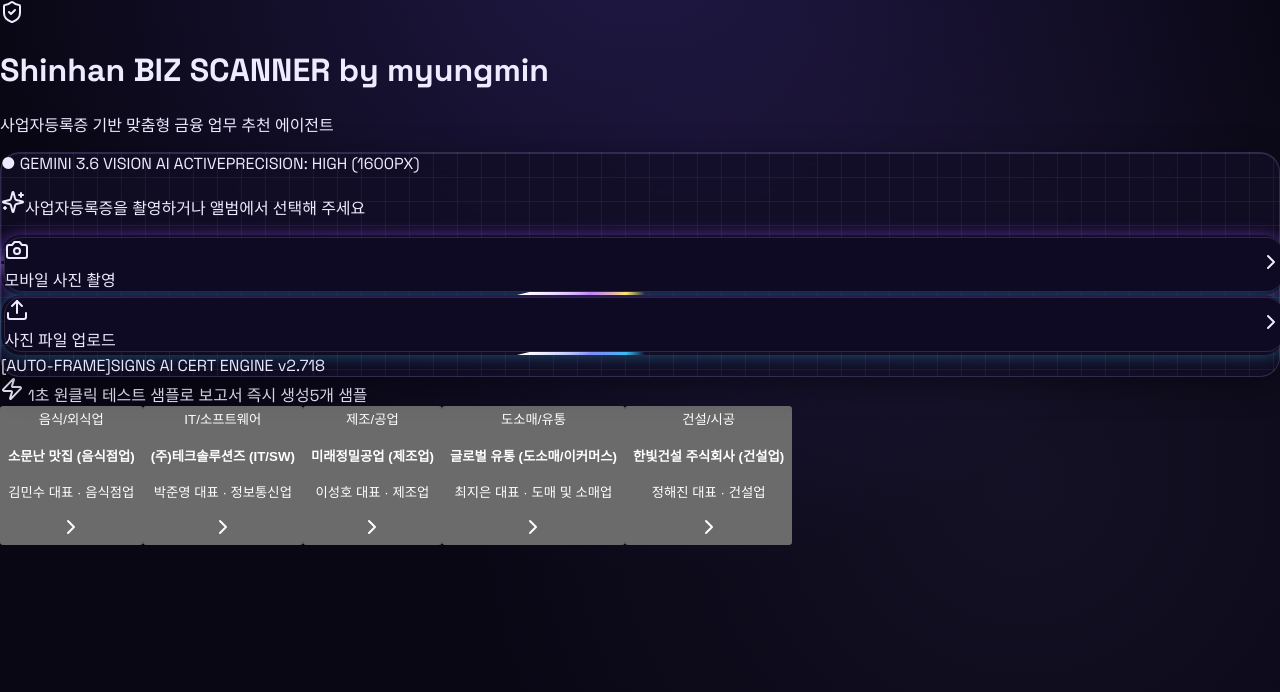
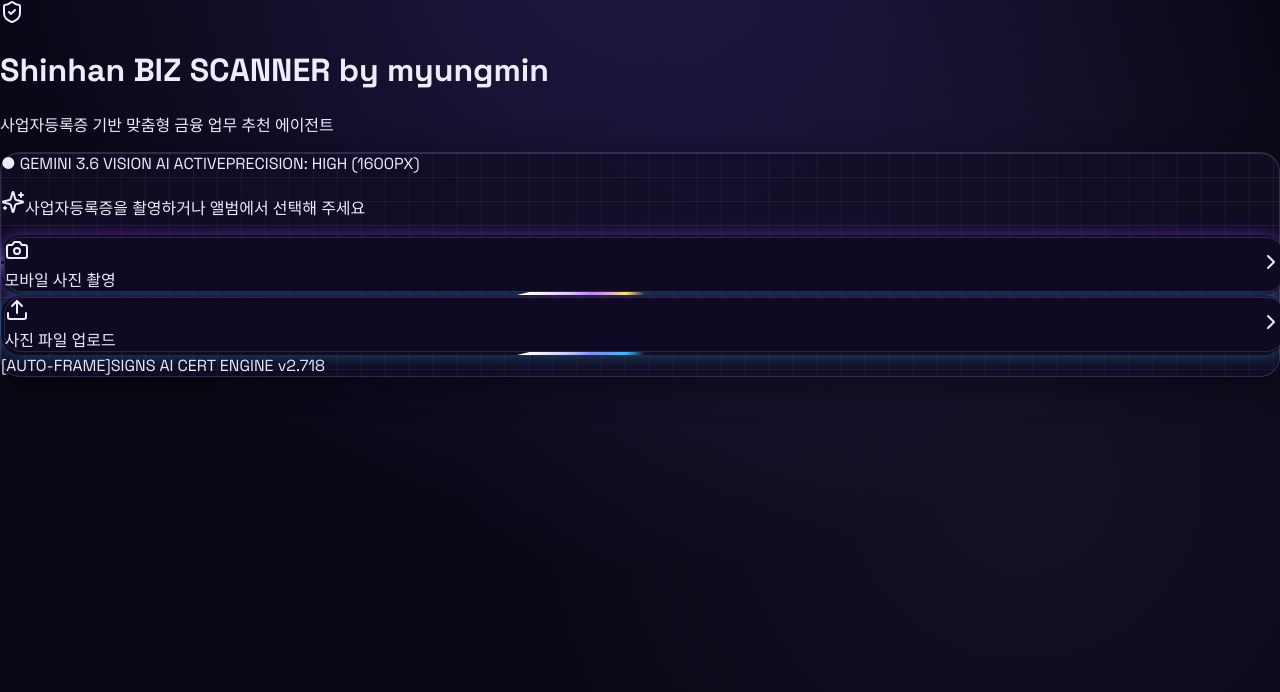
Before and after one commit to Double-El/public, a React (Vite) app: page / in a window 1280 px wide. Shown: the top 692 px of the page. Built offline with nearby package versions, Linux system fonts and the light colour scheme; a web font is replaced by a local one.

Commit message:
feat: Remove preset sample cards and enable direct camera AI scan to 4-pillar analytics & email dispatch pipeline

```diff
--- a/src/components/ScannerStep.jsx
+++ b/src/components/ScannerStep.jsx
@@ -1,8 +1,8 @@
 import React, { useState, useRef } from 'react';
-import { Camera, Upload, CheckCircle2, RefreshCw, Loader2, Sparkles, ChevronRight, Image, FileText, Zap } from 'lucide-react';
-import { runOCRScan, parseBusinessCertificateText, PRESET_SAMPLES } from '../utils/ocrScanner';
+import { Camera, Upload, CheckCircle2, RefreshCw, Loader2, Sparkles, ChevronRight, Image, FileText } from 'lucide-react';
+import { runOCRScan, parseBusinessCertificateText } from '../utils/ocrScanner';
 
-export default function ScannerStep({ onScanComplete, onSelectPreset }) {
+export default function ScannerStep({ onScanComplete }) {
   const [isScanning, setIsScanning] = useState(false);
 
   // Real-time Visual Step Progress State
@@ -256,47 +256,6 @@
           </div>
         </div>
 
-        {/* 1-Click Fast Test Sample Section */}
-        <div className="glass-panel rounded-2xl p-3 border border-indigo-500/30 bg-indigo-950/20 space-y-2">
-          <div className="flex items-center justify-between">
-            <span className="text-[11px] font-bold text-indigo-300 flex items-center gap-1">
-              <Zap className="w-3.5 h-3.5 text-amber-400" /> 1초 원클릭 테스트 샘플로 보고서 즉시 생성
-            </span>
-            <span className="text-[9px] text-slate-400 font-mono">5개 샘플</span>
-          </div>
-
-          <div className="grid grid-cols-1 sm:grid-cols-2 gap-2 pt-1">
-            {PRESET_SAMPLES.map((sample) => (
-              <button
-                key={sample.id}
-                onClick={() => {
-                  if (onSelectPreset) {
-                    onSelectPreset(sample.data);
-                  } else {
-                    onScanComplete(sample.data, null);
-                  }
-                }}
-                className="p-3 rounded-xl bg-slate-900/90 border border-slate-800 hover:border-indigo-500/50 text-left transition-all group flex items-center justify-between"
-              >
-                <div>
-                  <div className="flex items-center gap-1.5">
-                    <span className="text-[9px] font-bold px-1.5 py-0.5 rounded bg-indigo-500/20 text-indigo-300 border border-indigo-500/30">
-                      {sample.tag}
-                    </span>
-                  </div>
-                  <h4 className="text-xs font-bold text-white group-hover:text-indigo-300 transition-colors pt-1">
-                    {sample.name}
-                  </h4>
-                  <p className="text-[10px] text-slate-400 truncate">
-                    {sample.data.representative} 대표 · {sample.data.businessType}
-                  </p>
-                </div>
-                <ChevronRight className="w-4 h-4 text-slate-500 group-hover:text-indigo-400 group-hover:translate-x-0.5 transition-all" />
-              </button>
-            ))}
-          </div>
-        </div>
-
         {/* Visual Step-by-Step Working Progress Card */}
         {isScanning && stepLogs.length > 0 && (
           <div className="card-clean p-4 space-y-3 border border-[#b3a3f8]/40 bg-[#0c091d]/90 shadow-2xl backdrop-blur-md">
```
